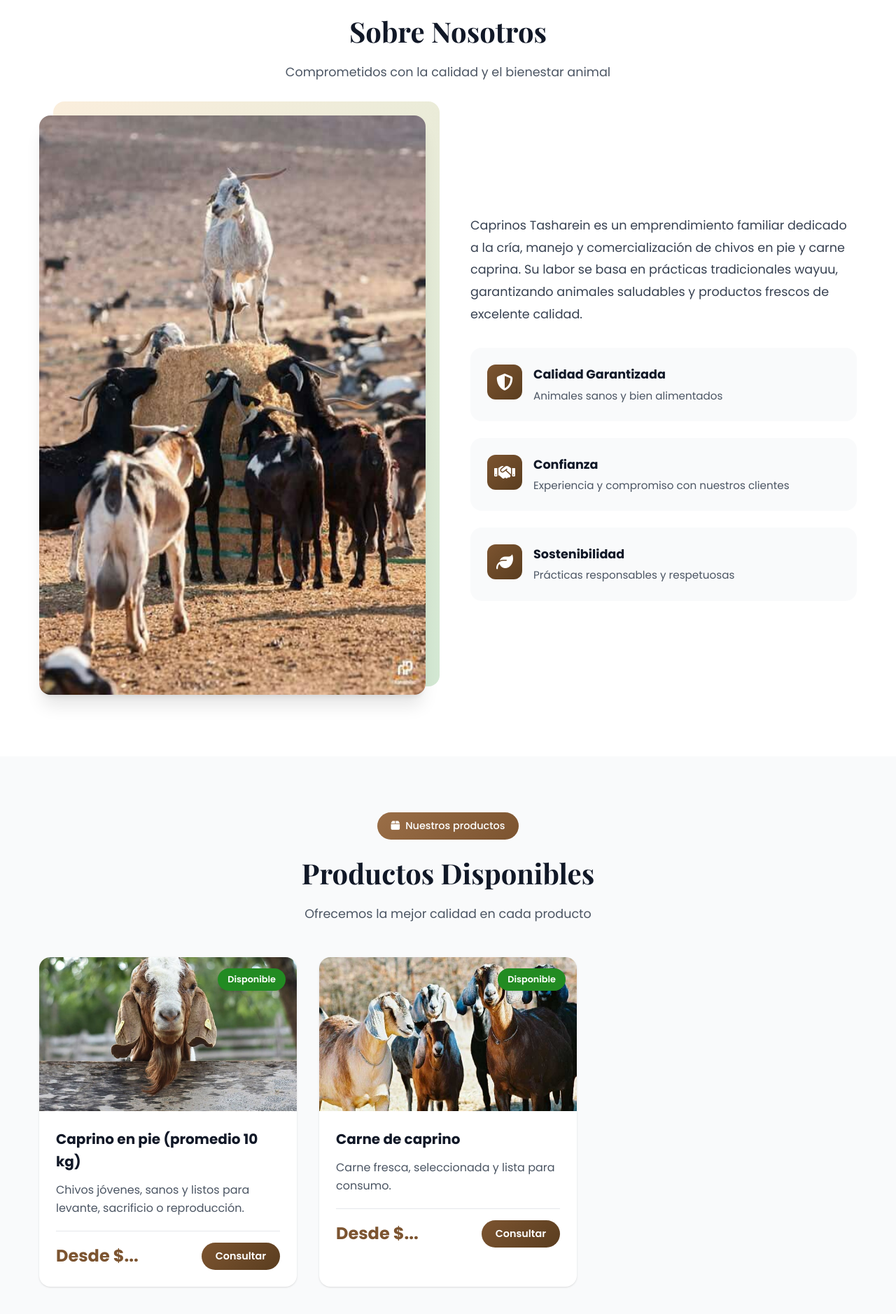
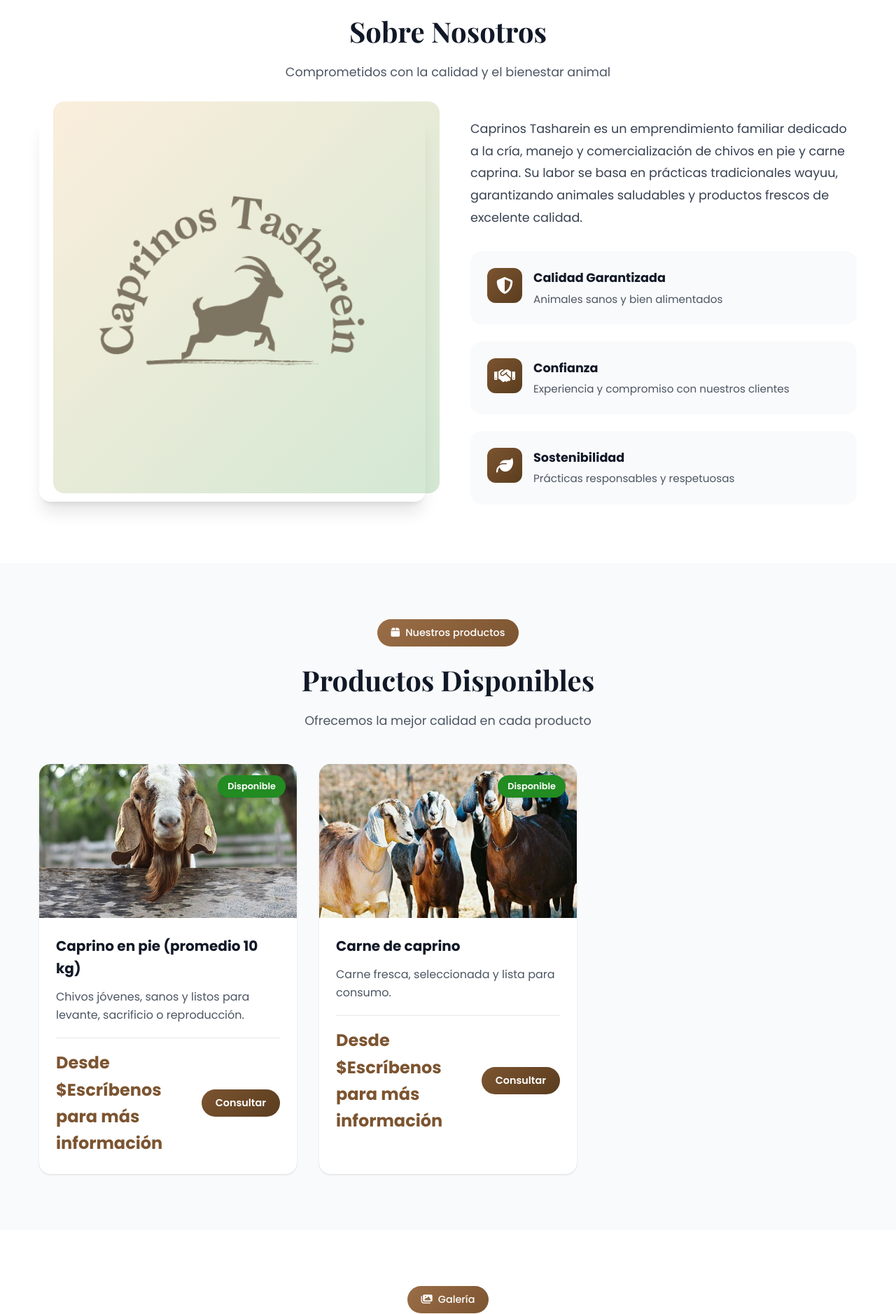
Before and after one commit to ReconvencionLaboralGuajira/caprinos-tasharein-101, a plain HTML site: page index.html in a window 1280 px wide. Shown: the part 922-2800 px from the top of the page at 70% size. Drawn offline with nearby package versions, Linux system fonts and the light colour scheme; no server answers.

Commit message:
Publish site

```diff
--- a/index.html
+++ b/index.html
@@ -25,7 +25,7 @@
                         <div class="logo-text">
                             <h1 class="logo-title">Caprinos Tasharein</h1>
 
-                            <p class="logo-subtitle">Con un enfoque responsable y sostenible, la empresa busca fortalecer la economía local ofreciendo productos confiables, nutritivos y con excelente sabor, adaptados a las necesidades del mercado regional.</p>
+                            <p class="logo-subtitle">Con un enfoque responsable y sostenible.</p>
 
                         </div>
                     </a>
@@ -97,7 +97,7 @@
                 <div class="about-grid">
 
                     <div class="about-media">
-                        <img src="images/eeff71774725fe29b28b01ae8272ee1e62298e4f.jpg" alt="Sobre nosotros" loading="lazy">
+                        <img src="images/a91cddde50985ad711686dcd24b72a17129b1ce7.png" alt="Sobre nosotros" loading="lazy">
                         <div class="about-decoration"></div>
                     </div>
 
@@ -162,7 +162,7 @@
                             <p>Chivos jóvenes, sanos y listos para levante, sacrificio o reproducción.</p>
 
                             <div class="product-footer">
-                                <span class="price">Desde $...</span>
+                                <span class="price">Desde $Escríbenos para más información </span>
 
                                 <a href="https://wa.me/3148682976?text=Hola,%20me%20interesa%20Caprino en pie (promedio 10 kg)"
                                    class="btn-small"
@@ -188,7 +188,7 @@
                             <p>Carne fresca, seleccionada y lista para consumo.</p>
 
                             <div class="product-footer">
-                                <span class="price">Desde $...</span>
+                                <span class="price">Desde $Escríbenos para más información </span>
 
                                 <a href="https://wa.me/3148682976?text=Hola,%20me%20interesa%20Carne de caprino"
                                    class="btn-small"
```
